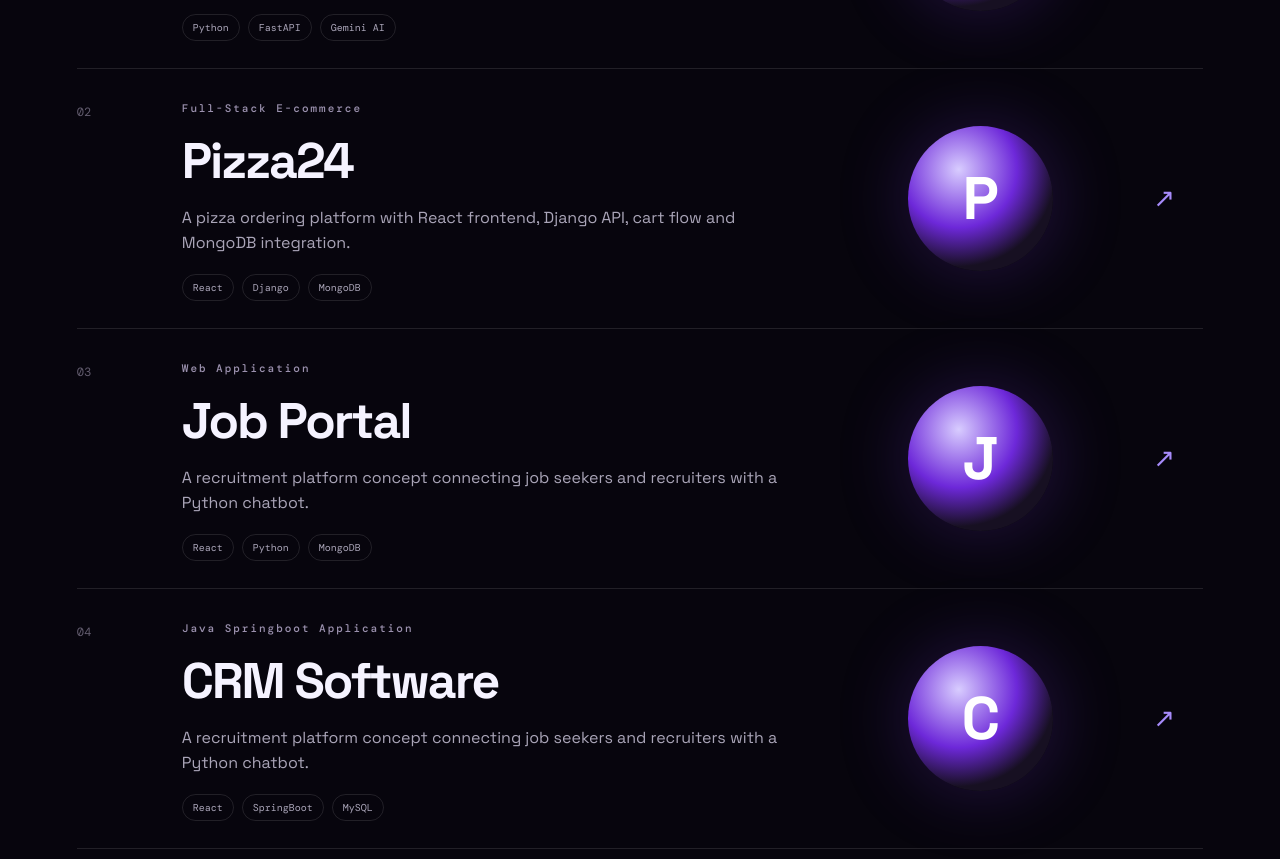
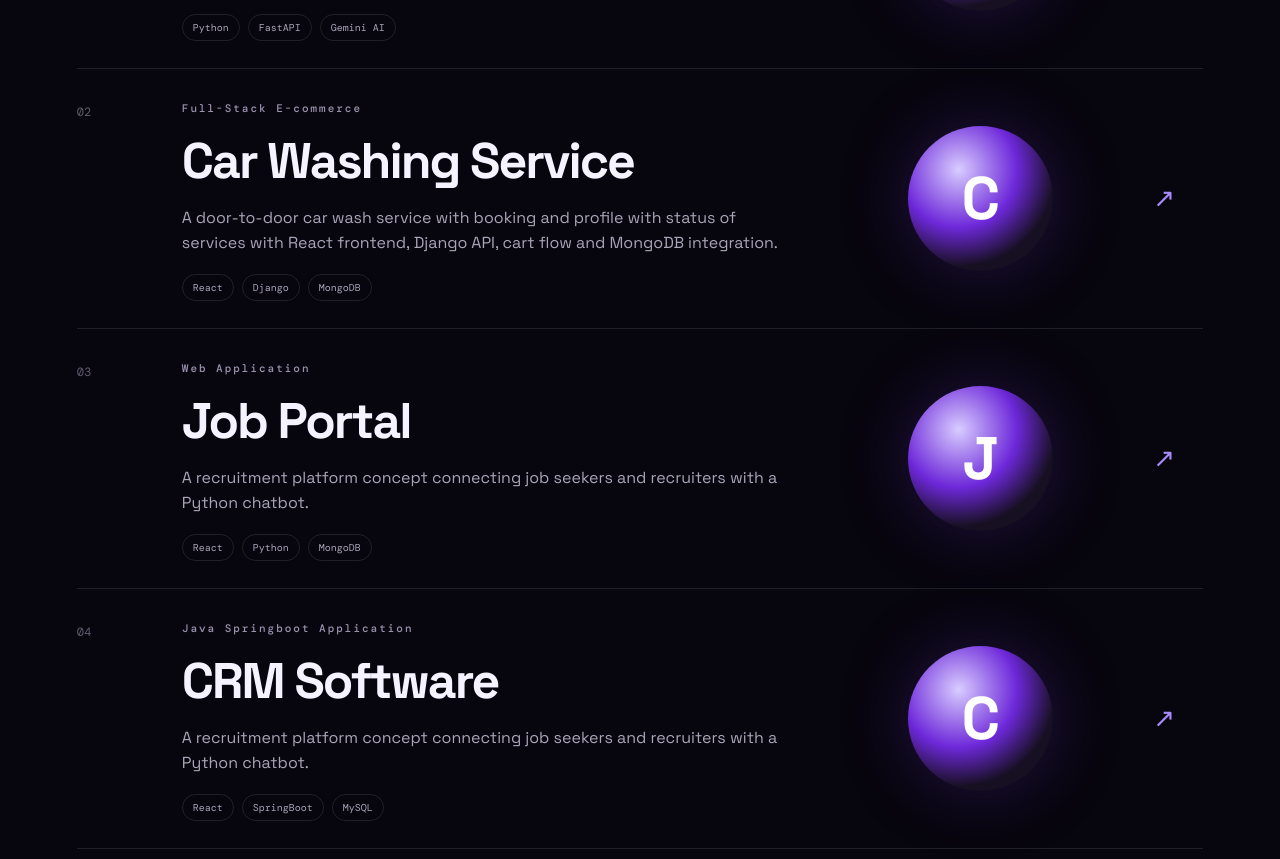
Before and after one commit to Dollyshrivas/Dolly-portfolio, a React (Vite) app: page / in a window 1280 px wide. Shown: the part 2980-3839 px from the top of the page. Built offline with nearby package versions, Linux system fonts and the light colour scheme.

Commit message:
Update main.jsx

```diff
--- a/src/main.jsx
+++ b/src/main.jsx
@@ -11,11 +11,11 @@ const projects = [
     github: "https://github.com/Dollyshrivas/AXIS/tree/main",
   },
   {
-    title: "Pizza24",
+    title: "Car Washing Service",
     tag: "Full-Stack E-commerce",
-    desc: "A pizza ordering platform with React frontend, Django API, cart flow and MongoDB integration.",
+    desc: "A door-to-door car wash service with booking and profile with status of services with React frontend, Django API, cart flow and MongoDB integration.",
     tech: ["React", "Django", "MongoDB"],
-    github: "https://pizza24-ga81-git-main-dollyshrivas-projects.vercel.app/",
+    github: "https://shrijicarwash.vercel.app/",
   },
   {
     title: "Job Portal",
```
